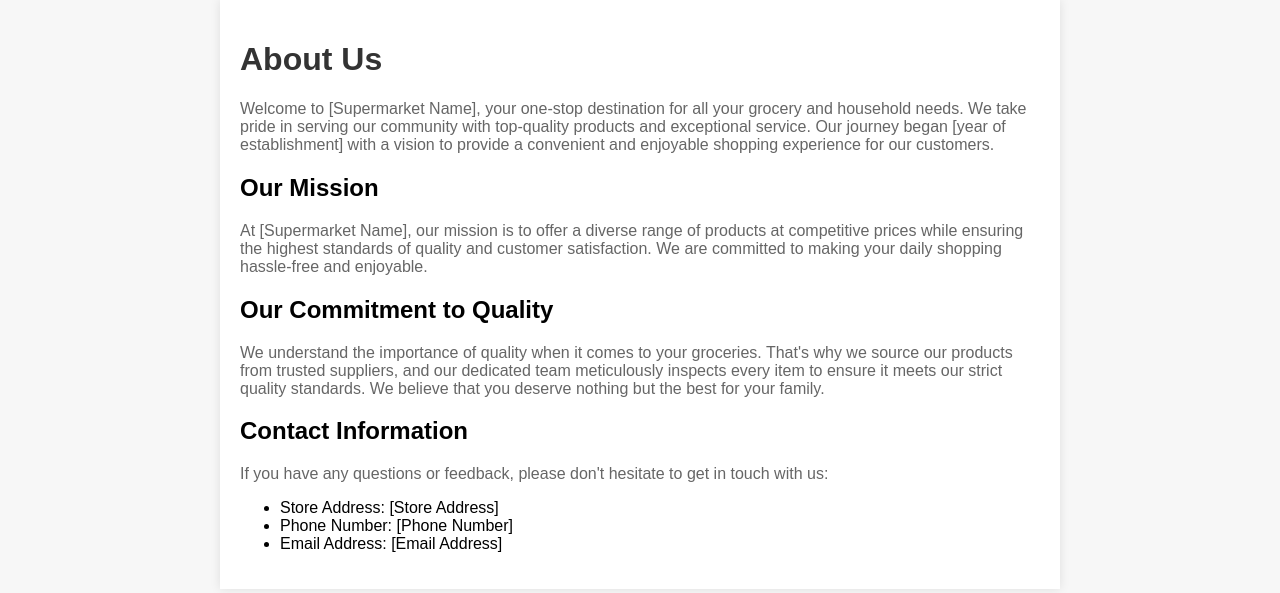
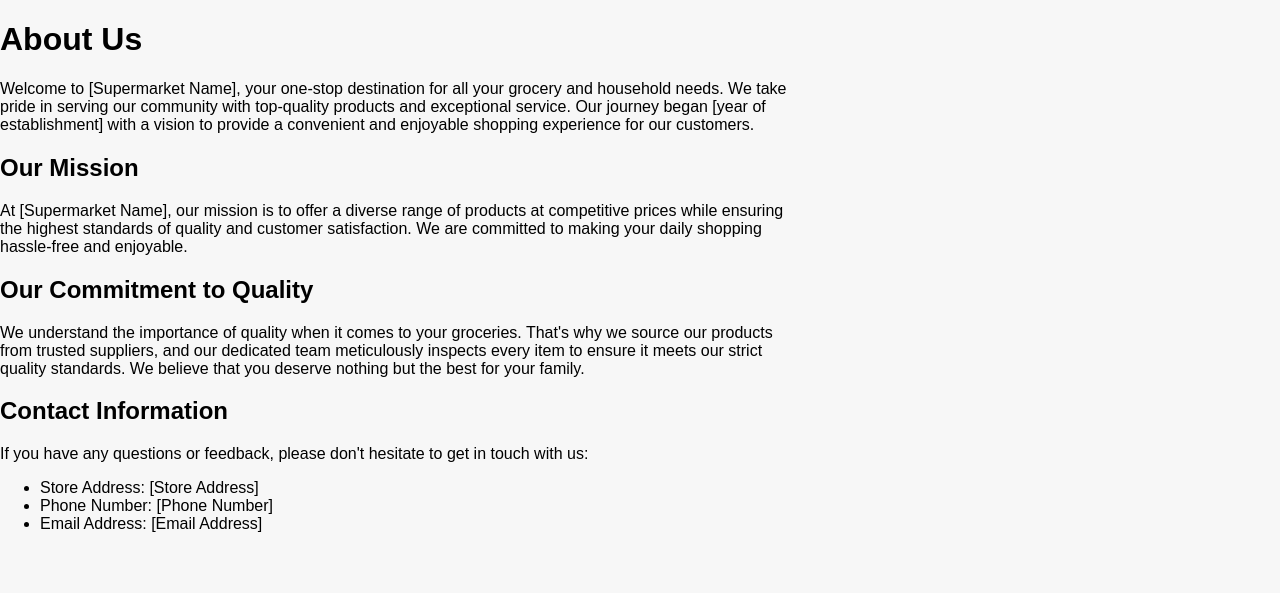
Before and after one commit to ohadstorfer/supermercado, a Flask app: page /goToAbout/ in a window 1280 px wide. Shown: the top 593 px of the page. Run offline with Flask 3, Linux system fonts and the light colour scheme.

Commit message:
first commit

```diff
--- a/data/products.json
+++ b/data/products.json
@@ -1 +1 @@
-[{"availability": 25, "name": "Apples", "price": 1.99}, {"availability": 15, "name": "Bread", "price": 2.5}, {"availability": 0, "name": "Milk", "price": 3}, {"availability": 37, "name": "Eggs", "price": 1.8}]
+[{"availability": 23, "name": "Apples", "price": 1.99}, {"availability": 13, "name": "Bread", "price": 2.5}, {"availability": 0, "name": "Milk", "price": 3}, {"availability": 36, "name": "Eggs", "price": 1.8}]
--- /dev/null
+++ b/static/style.css
@@ -0,0 +1,14 @@
+/* Add your custom CSS styles here */
+
+/* Global styles */
+body {
+    font-family: Arial, sans-serif;
+    margin: 0;
+    padding: 0;
+    background-color: #f7f7f7;
+}
+
+.container {
+    max-width: 800px;
+
+}
--- a/templates/about.html
+++ b/templates/about.html
@@ -3,56 +3,28 @@
 <head>
     <meta charset="UTF-8">
     <meta name="viewport" content="width=device-width, initial-scale=1.0">
-    <title>About Us - [Supermarket Name]</title>
-    <style>
-        /* Add your CSS styles here */
-        /* For example, you can style headings, paragraphs, and links */
-        body {
-            font-family: Arial, sans-serif;
-            margin: 0;
-            padding: 0;
-            background-color: #f7f7f7;
-        }
-
-        .container {
-            max-width: 800px;
-            margin: 0 auto;
-            padding: 20px;
-            background-color: #ffffff;
-            box-shadow: 0 0 10px rgba(0, 0, 0, 0.1);
-        }
-
-        h1 {
-            color: #333;
-        }
-
-        p {
-            color: #666;
-        }
-
-        a {
-            color: #007bff;
-            text-decoration: none;
-        }
-
-        a:hover {
-            text-decoration: underline;
-        }
-    </style>
+    <link rel="stylesheet" href="{{ url_for('static', filename='style.css') }}">
 </head>
 <body>
     <div class="container">
+        <header>
             <h1>About Us</h1>
             <p>Welcome to [Supermarket Name], your one-stop destination for all your grocery and household needs. We take pride in serving our community with top-quality products and exceptional service. Our journey began [year of establishment] with a vision to provide a convenient and enjoyable shopping experience for our customers.</p>
+        </header>
 
+        <section class="mission">
             <h2>Our Mission</h2>
             <p>At [Supermarket Name], our mission is to offer a diverse range of products at competitive prices while ensuring the highest standards of quality and customer satisfaction. We are committed to making your daily shopping hassle-free and enjoyable.</p>
+        </section>
 
+        <section class="quality">
             <h2>Our Commitment to Quality</h2>
             <p>We understand the importance of quality when it comes to your groceries. That's why we source our products from trusted suppliers, and our dedicated team meticulously inspects every item to ensure it meets our strict quality standards. We believe that you deserve nothing but the best for your family.</p>
+        </section>
 
         <!-- Add more sections as needed -->
 
+        <section class="contact">
             <h2>Contact Information</h2>
             <p>If you have any questions or feedback, please don't hesitate to get in touch with us:</p>
             <ul>
@@ -60,6 +32,7 @@
                 <li>Phone Number: [Phone Number]</li>
                 <li>Email Address: [Email Address]</li>
             </ul>
+        </section>
     </div>
 </body>
 </html>
```
Also changed, not shown: templates/index.html (+10 -4 lines), README.md. Lines whose indentation alone changed are shown as unchanged.
